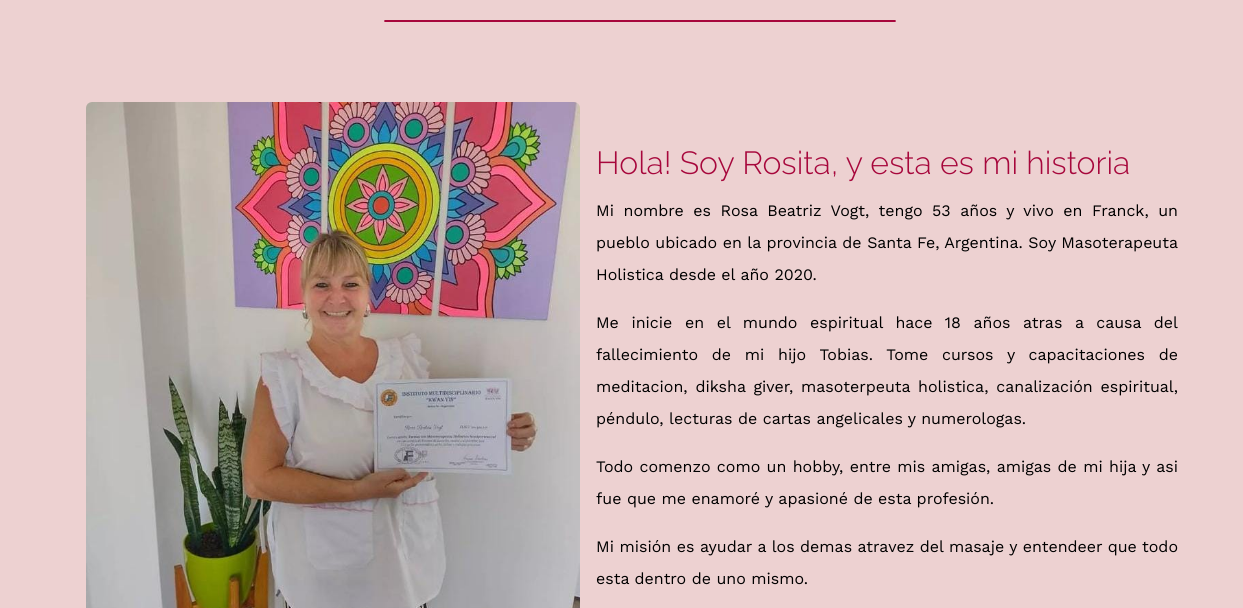
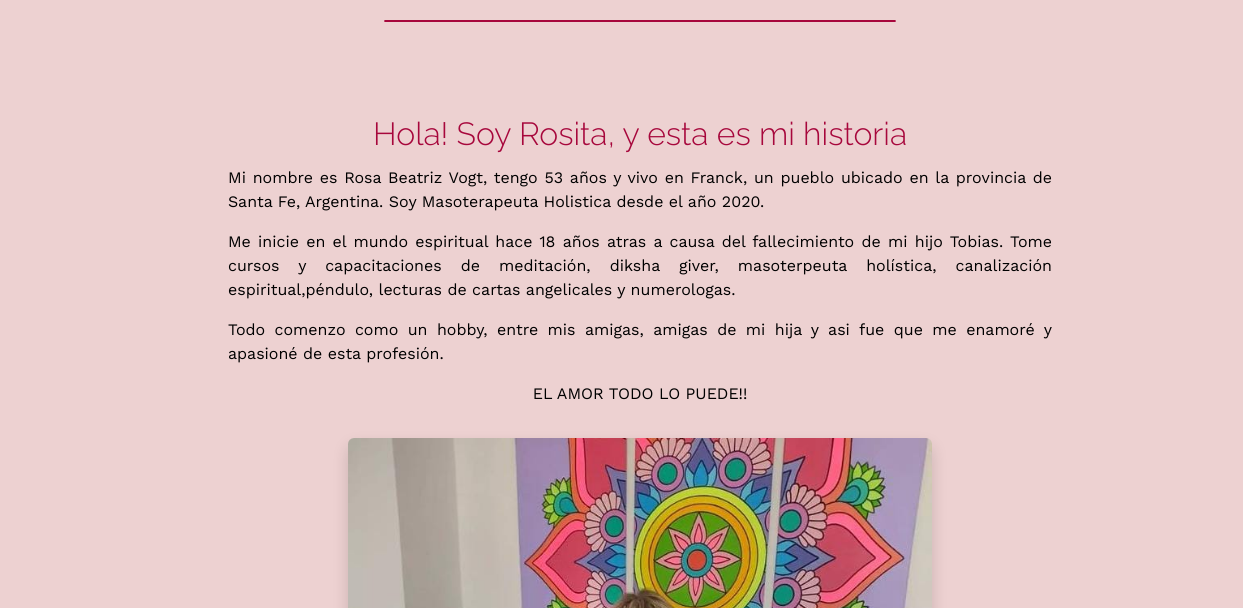
Before and after one commit to MariaDonnet/plumasCentroholistico, a website: page paginas/sobremi.html in a window 1280 px wide. Shown: the part 252-860 px from the top of the page, 0-1243 px from the left. Drawn offline with nearby package versions, Linux system fonts and the light colour scheme.

Commit message:
ultimas modificaciones del proyecto final

```diff
--- a/paginas/sobremi.html
+++ b/paginas/sobremi.html
@@ -84,32 +84,50 @@
         <div class="barra"></div>
     </div>
 
-    <main class="container mainc-sobremi">
-        <div class="row">
-            <div class="main1-sobremi d-flex align-items-center justify-content-around">
-                <div>
-                    <img src="../multimedia/sobremi.jpeg" alt="Rosita" class="img_sobremi rounded img-fluid">
+    <!-- <main class="container pt-3 body-style mainc-sobremi">
+        <div class="row mt-5 d-flex align-items-center justify-content-around">
+            <div class="main1-sobremi col-12 col-md-12 col-lg-8">
+                <img src="../multimedia/sobremi.jpeg" alt="Rosita" class="img_sobremi img-fluid">
             </div>
 
-                <div class="main-sobremi lh-lg mb-3 ms-3">
-                    <h2 class="h2_sobremi">Hola! Soy Rosita, y esta es mi historia</h2>
+            <div class="main-sobremi col-12 col-md-12 col-lg-4 text-left">
+                <h2 class="h2_sobremi mt-5">Hola! Soy Rosita, y esta es mi historia</h2>
                 <p> Mi nombre es Rosa Beatriz Vogt, tengo 53 años y vivo en Franck, un pueblo ubicado en la
                     provincia de
                     Santa Fe, Argentina. Soy Masoterapeuta Holistica desde el año 2020.</p>
                 <p>
                     Me inicie en el mundo espiritual hace 18 años atras a causa del fallecimiento de mi hijo Tobias.
-                        Tome cursos y capacitaciones de meditacion, diksha giver, masoterpeuta holistica, canalización
-                        espiritual,
-                        péndulo, lecturas de cartas angelicales y numerologas.
+                    Tome cursos y capacitaciones de meditación, diksha giver, masoterpeuta holística, canalización
+                    espiritual,péndulo, lecturas de cartas angelicales y numerologas.
                 </p>
                 <p> Todo comenzo como un hobby, entre mis amigas, amigas de mi hija y asi fue que me enamoré y
                     apasioné de esta profesión.</p>
-                    <p>Mi misión es ayudar a los demas atravez del masaje y entendeer que todo esta dentro de uno mismo.
-                    </p>
                 <p> EL AMOR TODO LO PUEDE!!</p>
             </div>
         </div>
         </div>
+    </main>
+-->
+    <main class="mainc-sobremi ">
+        <article class="row container-fluid mb-1 p-4 mx-auto">
+            <div class="main1-sobremi col-xs-12 col-md-6 ">
+                <img class="imagen img-fluid rounded shadow rounded" src="../multimedia/sobremi.jpeg" alt="Rosita">
+            </div>
+            <div class="main-sobremi col-xs-12 col-md-6 d-flex flex-column align-items-center">
+                <h2 class="h2_sobremi text-center">Hola! Soy Rosita, y esta es mi historia</h2>
+                <p> Mi nombre es Rosa Beatriz Vogt, tengo 53 años y vivo en Franck, un pueblo ubicado en la
+                    provincia de
+                    Santa Fe, Argentina. Soy Masoterapeuta Holistica desde el año 2020.</p>
+                <p>
+                    Me inicie en el mundo espiritual hace 18 años atras a causa del fallecimiento de mi hijo Tobias.
+                    Tome cursos y capacitaciones de meditación, diksha giver, masoterpeuta holística, canalización
+                    espiritual,péndulo, lecturas de cartas angelicales y numerologas.
+                </p>
+                <p> Todo comenzo como un hobby, entre mis amigas, amigas de mi hija y asi fue que me enamoré y
+                    apasioné de esta profesión.</p>
+                <p> EL AMOR TODO LO PUEDE!!</p>
+            </div>
+        </article>
     </main>
 
     <!-- Inicio del pie de página -->
--- a/scss/_mediaqueries.scss
+++ b/scss/_mediaqueries.scss
@@ -46,16 +46,17 @@
         margin-bottom: 30px;
     }
 }
-/*GALERIA*/
 
 /* SOBRE MI  */
 
 @media (max-width: 576px) {
+
     .h2_sobremi {
         text-align: start;
         padding-top: 5rem;
         padding-bottom: 5rem;
     }
+
 }
 
 /* CONTACTO */
--- a/scss/_sobremi.scss
+++ b/scss/_sobremi.scss
@@ -1,5 +1,4 @@
 /* SOBRE MI */
-
 .mainc-sobremi {
     margin-top: 2rem;
     margin-bottom: 2rem;
@@ -23,3 +22,15 @@
         }
     }
 }
+
+.row{
+    display: flex;
+    flex-direction: column-reverse;
+    align-items: center;
+    flex-wrap: wrap;
+}
+
+.img-fluid{
+    width: 100%;
+    height: 100%;
+}
```
Also changed, not shown: css/main.css, scss/_galeria.scss (line endings or trailing spaces). Lines whose indentation alone changed are shown as unchanged.
